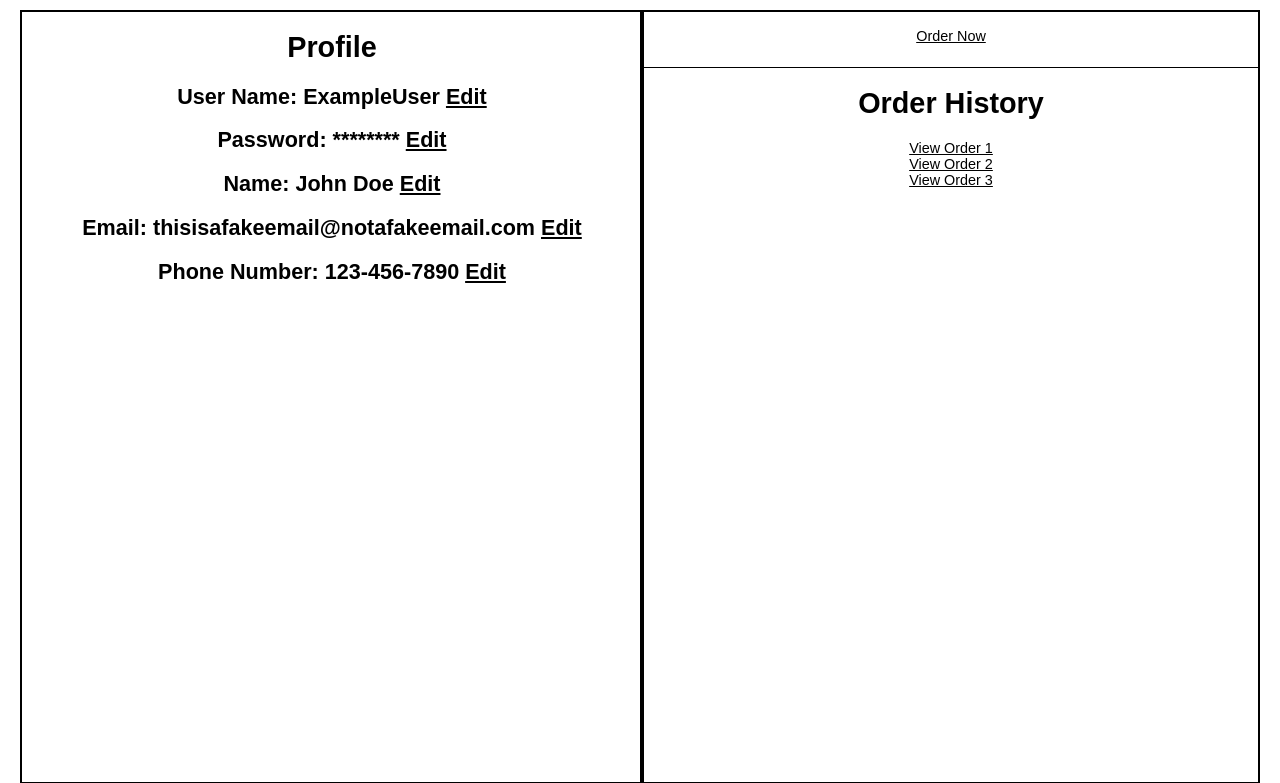
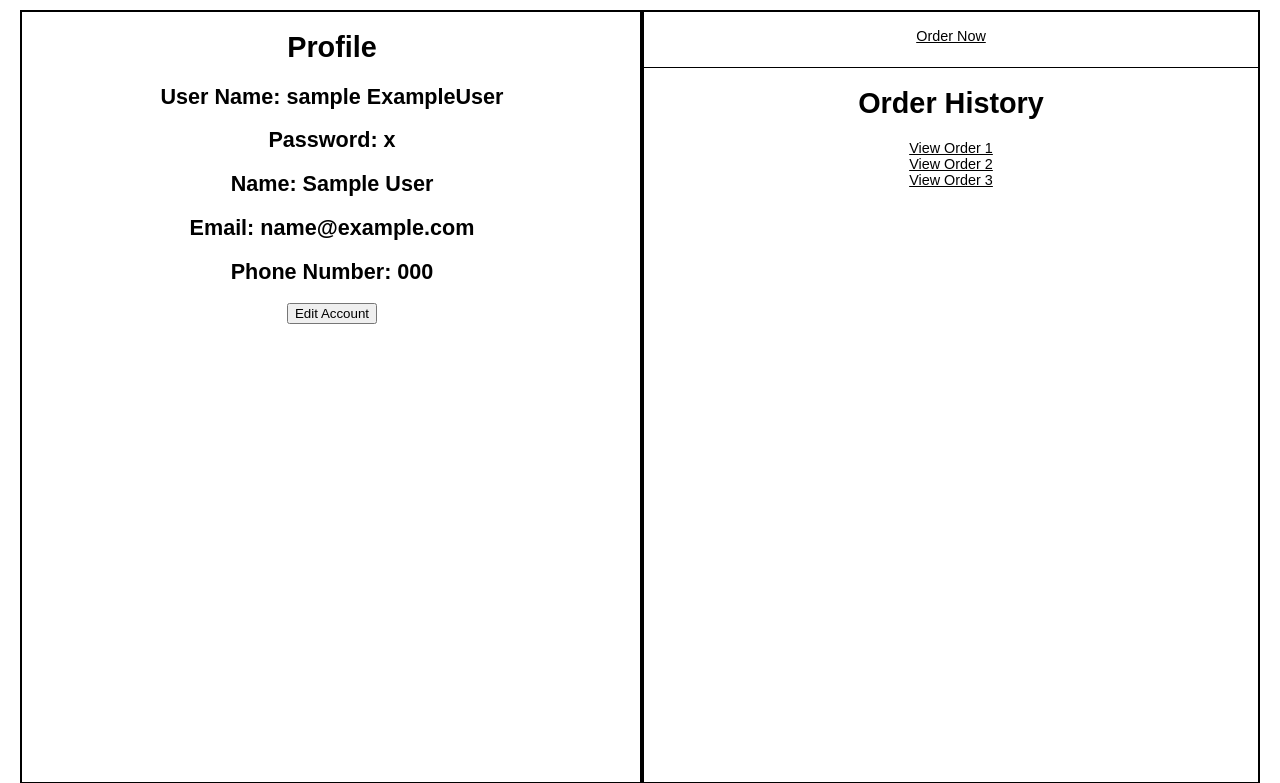
Before and after one commit to sonas939/CSCE310Project, a PHP site: page /profile.php in a window 1280 px wide. Shown: the top 783 px of the page. Run offline with PHP 8.4, Linux system fonts and the light colour scheme; the visitor is signed in with stand-in values (Sample User, id 1); tables that the repository leaves empty hold one stand-in row (values such as "Sample post").

Commit message:
Profile Now Populates

```diff
--- a/profile.php
+++ b/profile.php
@@ -46,14 +46,54 @@
 </head>
 
 <body>
+    <?php
+        session_start();
+
+        function getDB() {
+            $dbhost="localhost";
+            $dbuser="root";
+            $dbpass="root";
+            $dbname="build_a_bread";
+
+            // Create a DB connection
+            $conn = new mysqli($dbhost, $dbuser, $dbpass, $dbname);
+            if ($conn->connect_error) {
+            die("Connection failed: " . $conn->connect_error . "\n");
+            }
+
+            return $conn;
+        }
+
+        $profile_id = $_SESSION["profile_id"];
+
+        $conn = getDB();
+        $sql = "SELECT * FROM `profiles` WHERE profile_id = \"$profile_id\";";
+        $results = $conn->query($sql)->fetch_assoc();
+        $input_fname = $results['first_name'];
+        $input_lname = $results['last_name'];
+        $input_uname = $results['username'];
+        $input_pwd = $results['password'];
+        $input_email = $results['email'];
+        $input_phonenum = $results['phone_number'];
+
+        if (isset($_POST['edit_account'])) {
+            // redirect to create account
+            header("Location: /update_account_front.php");
+        }
+    ?>
     <div style="width: 100%;">
         <div style="width: 50%; height: 100%; float: left; border-style: solid; border-width: 2px; text-align: center">
             <h1>Profile</h1>
-            <h2>User Name: ExampleUser <a href=localhost>Edit</a></h2>
-            <h2>Password: ******** <a href=localhost>Edit</a></h2>
-            <h2>Name: John Doe <a href=localhost>Edit</a></h2>
-            <h2>Email: thisisafakeemail@notafakeemail.com <a href=localhost>Edit</a></h2>
-            <h2>Phone Number: 123-456-7890 <a href=localhost>Edit</a></h2>
+            <?php echo "<h2>User Name: $input_uname ExampleUser </h2>"; ?>
+            <h2>Password: <?php echo $input_pwd; ?> </h2>
+            <h2>Name: <?php echo $input_fname; ?> <?php echo $input_lname; ?> </h2>
+            <h2>Email: <?php echo $input_email; ?> </h2>
+            <h2>Phone Number: <?php echo $input_phonenum; ?> </h2>
+            <!-- Edit and Create accounts: -->
+            <form class = "form-signin" action = "<?php echo htmlspecialchars($_SERVER['PHP_SELF']);?> " method = "post">
+            <button class = "btn btn-lg btn-primary btn-block" type = "submit"
+                name = "edit_account">Edit Account</button>
+            </form>
         </div>
         <div style="margin-left: 50%; height: 100%; border-style: solid; border-width: 2px; text-align: center">
             <br>
@@ -65,7 +105,10 @@
             <a href=https://www.grubhub.com/restaurant/houston-street-subs-233-houston-street-college-station/2432016>View Order 2</a><br>
             <a href=https://www.grubhub.com/restaurant/houston-street-subs-233-houston-street-college-station/2432016>View Order 3</a><br>
         </div>
+
+
     </div>
+
 
 
 
```
